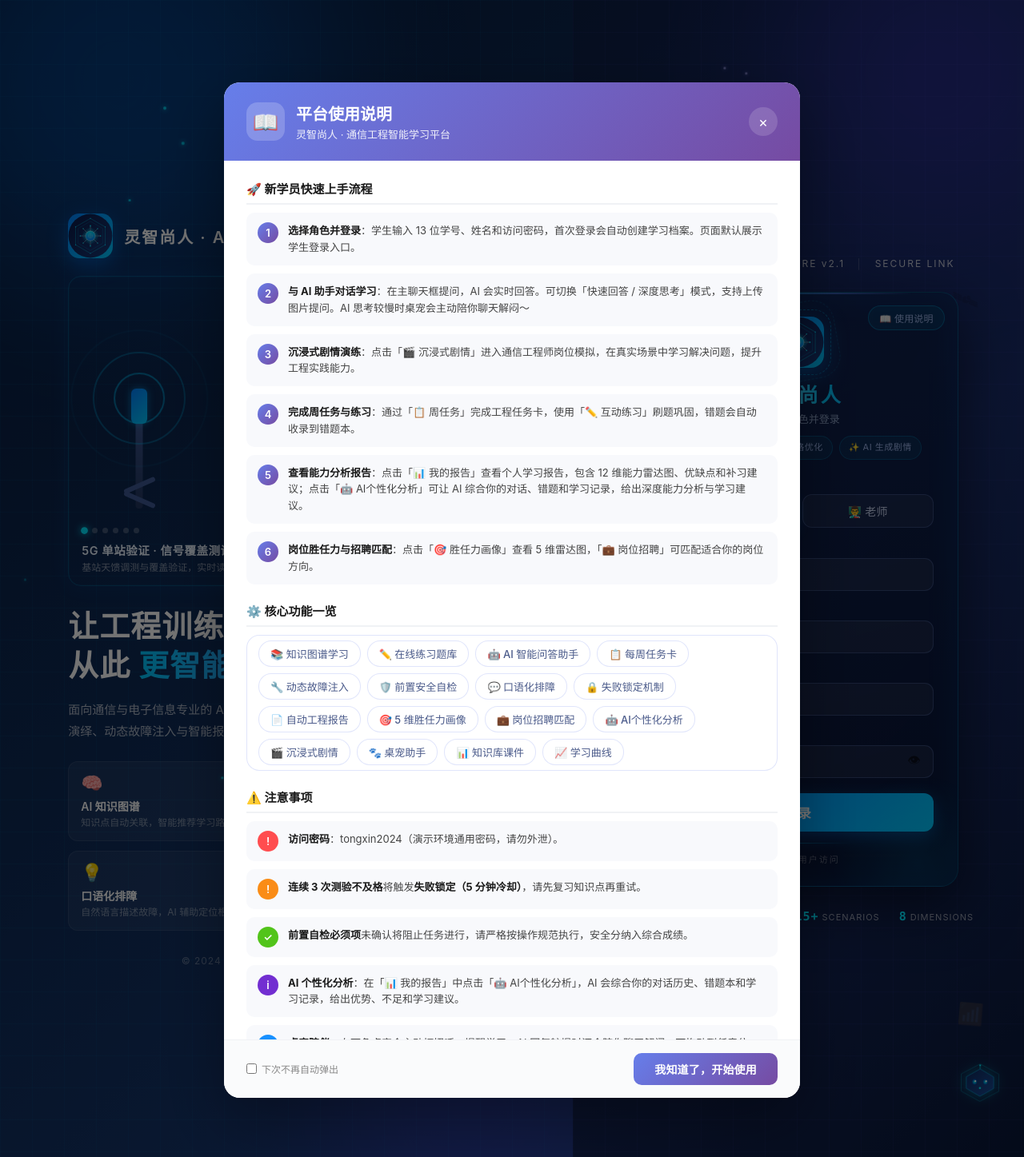
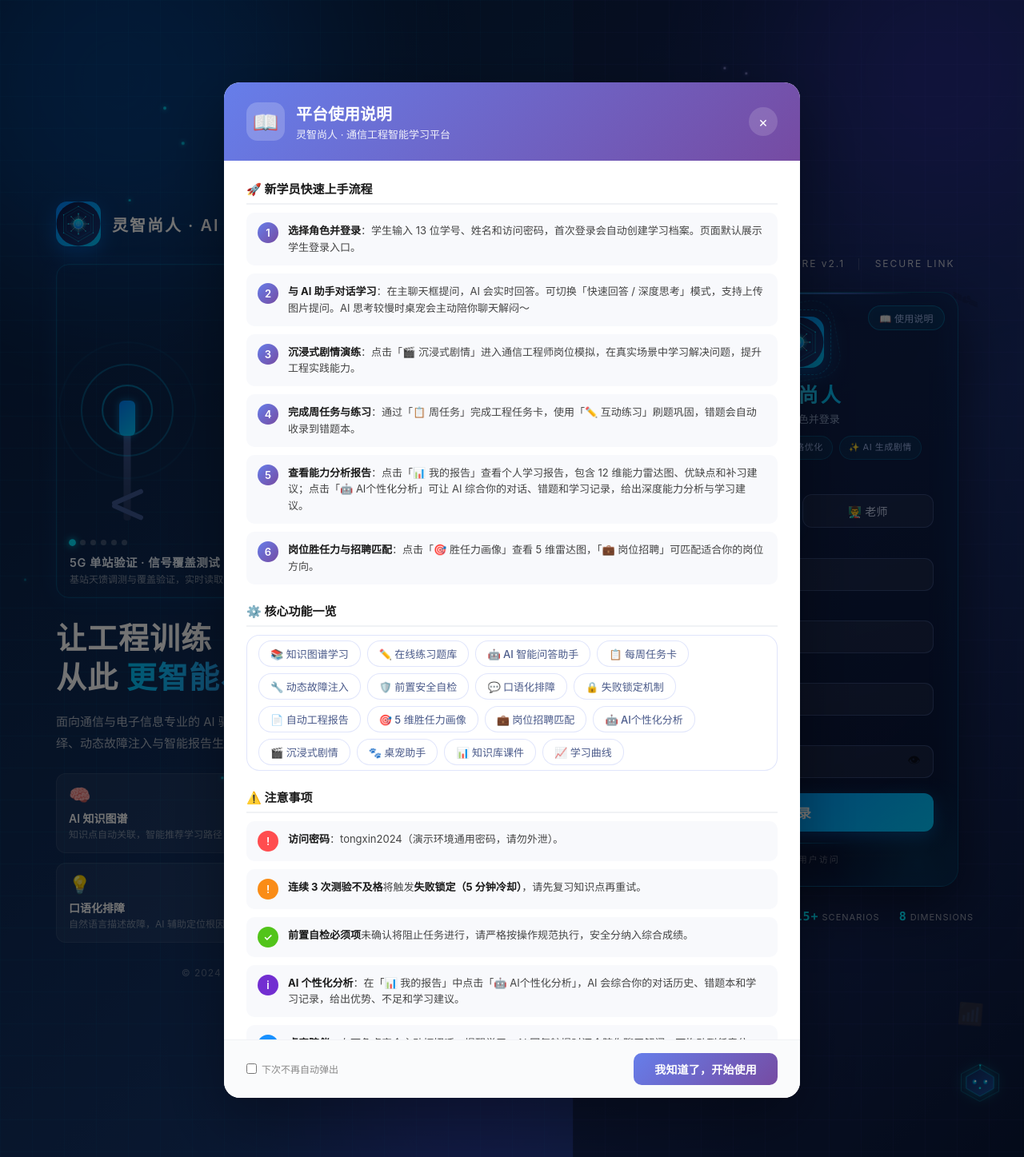
Before and after one commit to Xiran-123/lingzhishangren-ai, a Flask app: page / in a window 1280 px wide. Shown: the top 1447 px of the page at 80% size. Run offline with Flask 3, Linux system fonts and the light colour scheme; some libraries are stand-ins or nearby versions.

Commit message:
style: 场景轮播放大一档并加快切换节奏(5s→3.8s)

```diff
--- a/templates/login.html
+++ b/templates/login.html
@@ -71,7 +71,7 @@
 
         .brand-content {
             position: relative; z-index: 2;
-            max-width: 545px;
+            max-width: 578px;
             width: 100%;
         }
 
@@ -158,7 +158,7 @@
         }
         .scene-screen {
             position: relative;
-            height: 288px;
+            height: 318px;
         }
         /* 非活跃场景直接不渲染（display:none），避免多层合成引发的浏览器灰底渲染异常 */
         .scene {
@@ -2104,7 +2104,7 @@
                 titleEl.textContent = t;
                 descEl.textContent = ds;
             }
-            function play() { stop(); timer = setInterval(() => show(cur + 1), 5000); }
+            function play() { stop(); timer = setInterval(() => show(cur + 1), 3800); }
             function stop() { if (timer) { clearInterval(timer); timer = null; } }
 
             dots.forEach(d => d.addEventListener('click', () => { show(+d.dataset.i); play(); }));
```
